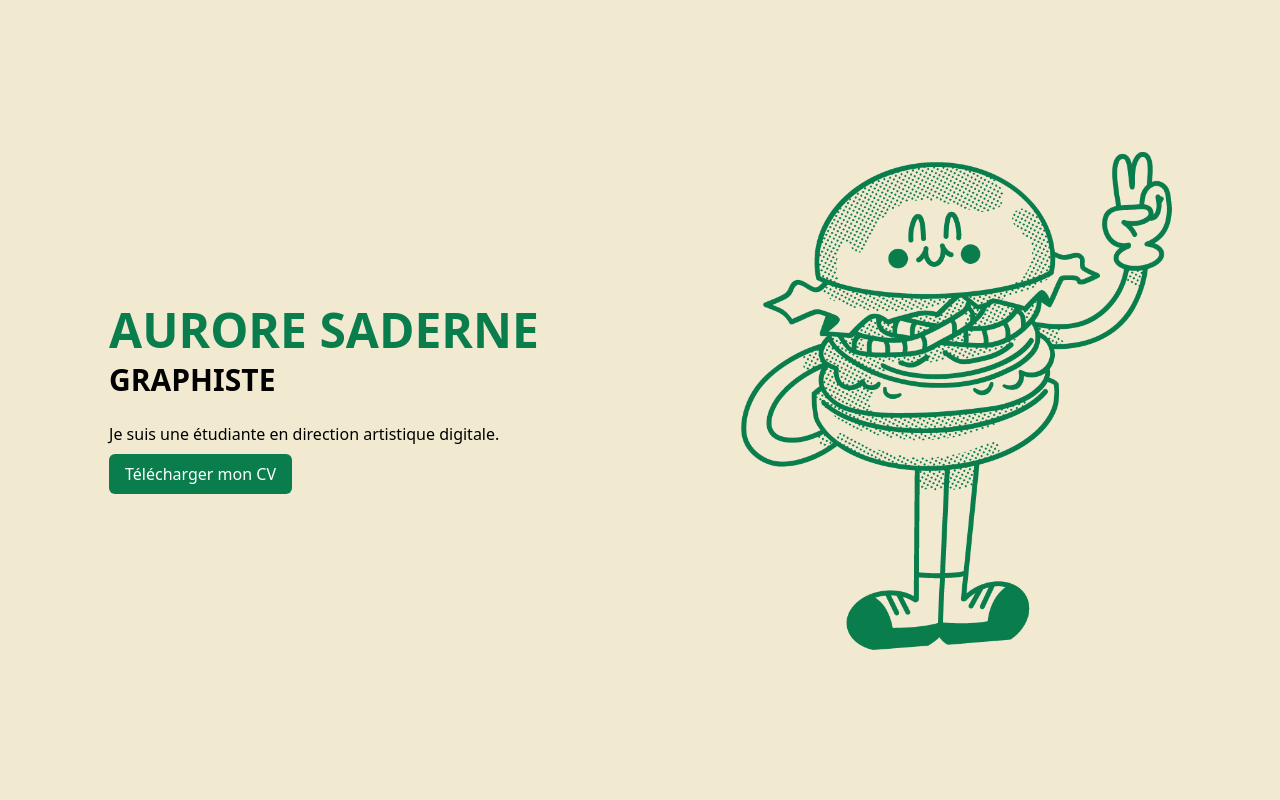
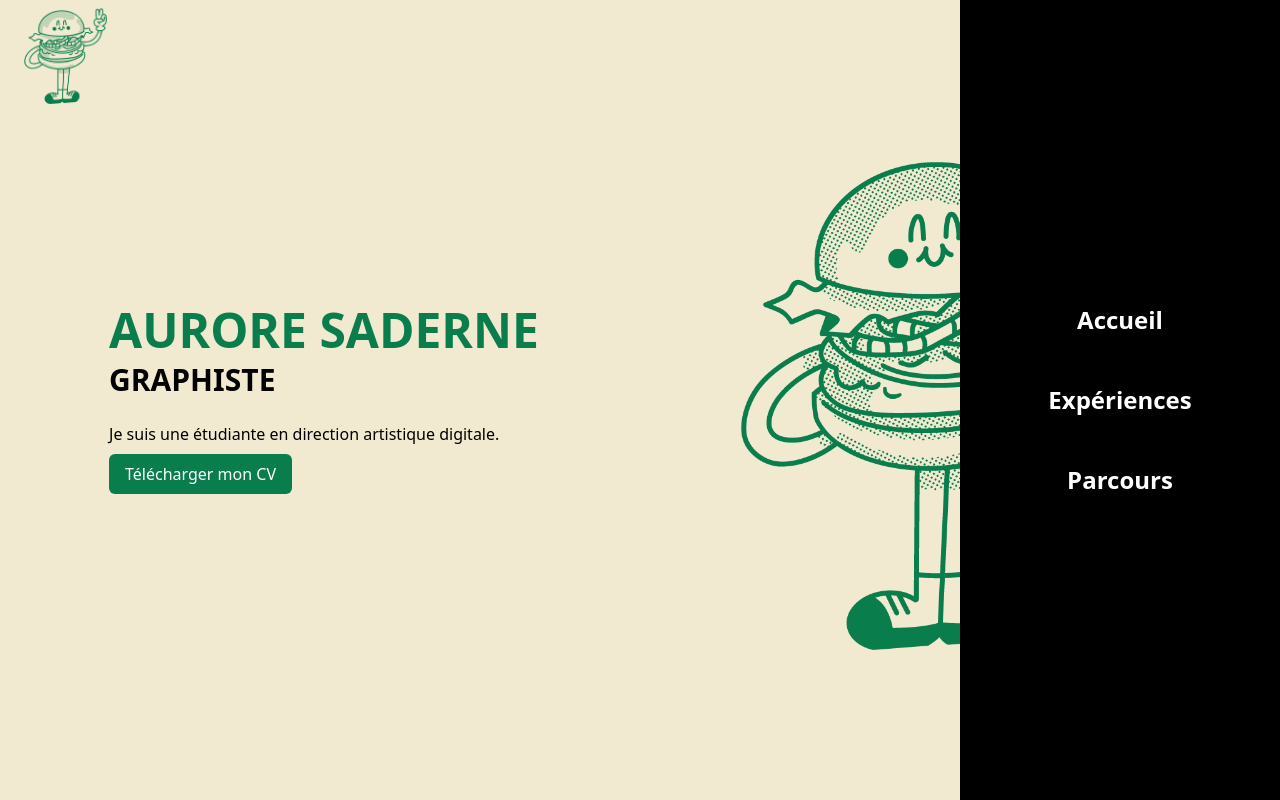
Before and after one commit to blardtony/aurore-saderne-portfolio, a React (Vite) app: page / in a window 1280 px wide. Shown: the top 800 px of the page. Built offline with nearby package versions, Linux system fonts and the light colour scheme.

Commit message:
Add navbar in App

```diff
--- a/src/App.tsx
+++ b/src/App.tsx
@@ -1,11 +1,13 @@
 import "./App.css";
 import SchoolExperience from "./components/experience/SchoolExperience";
 import WorkExperience from "./components/experience/WorkExperience";
+import Header from "./components/header/Header";
 import Hero from "./components/hero/Hero";
 
 function App() {
   return (
     <div className="bg-background">
+      <Header />
       <div className="container mx-auto">
         <Hero />
         <WorkExperience />
```
